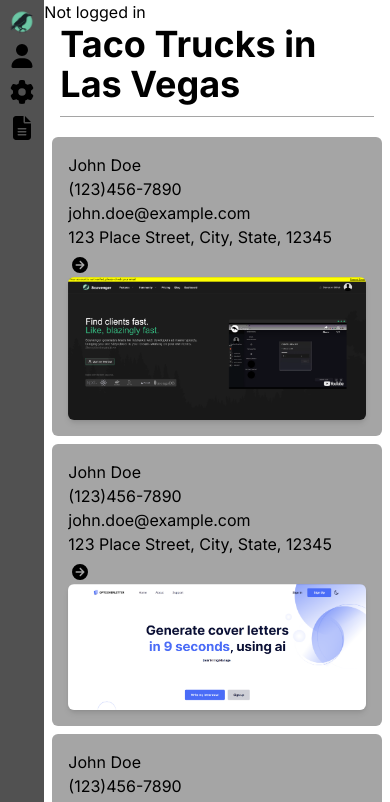
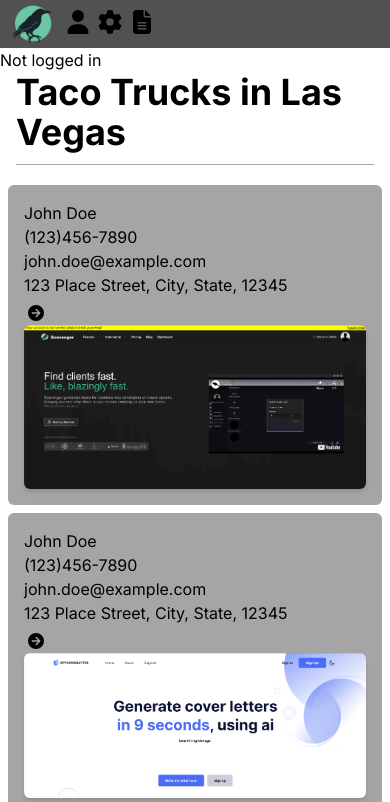
Before and after one commit to xEpiqq/scavenger-finale, a Next.js app: page /sheet/1 in a window 390 px wide. Shown: the top 802 px of the page. Built offline with nearby package versions, Linux system fonts and the light colour scheme; no server answers.

Commit message:
mobile responsivity

```diff
--- a/app/(app-pages)/components/Header/index.jsx
+++ b/app/(app-pages)/components/Header/index.jsx
@@ -13,7 +13,7 @@
   if (error) return <div>Error: {error}</div>;
   if (!user) return <div>Not logged in</div>;
   return (
-    <div className="sticky top-0 flex h-8 flex-row">
+    <div className="sticky top-0 h-8 flex-row sm:flex hidden">
       <div className="flex items-center justify-end lg:pr-0 w-full">
         <img
           src={user.photoURL}
--- a/app/(app-pages)/components/Navbar/index.jsx
+++ b/app/(app-pages)/components/Navbar/index.jsx
@@ -5,7 +5,7 @@
 
 function Navbar() {
   return (
-    <div className="flex flex-col justify-start items-center w-12 h-screen bg-gray-800 bg-gray-2 sticky gap-2 p-2 top-0">
+    <div className="flex sm:flex-col sm:w-12 sm:h-screen flex-row h-12 w-screen justify-start items-center z-50 bg-gray-800 bg-gray-2 sticky gap-2 p-2 top-0">
       <Link href="/" className="">
         <span>
           <Image src="/images/logo/crow.png" width={50} height={50} alt="Logo" />
--- a/app/(app-pages)/layout.jsx
+++ b/app/(app-pages)/layout.jsx
@@ -5,7 +5,7 @@
 
 function Layout({ children }) {
   return (
-    <div className="flex flex-row bg-white w-full h-full text-black">
+    <div className="flex sm:flex-row flex-col bg-white w-full h-full text-black">
       <Navbar />
       <section className="w-full h-full">
         <Header />
--- a/app/(app-pages)/sheet/[id]/Item.jsx
+++ b/app/(app-pages)/sheet/[id]/Item.jsx
@@ -38,7 +38,7 @@
         <img
           src={screenshot}
           alt={`Screenshot of ${name}`}
-          className="pointer-events-none absolute left-0 top-full z-10 h-20 rounded-md object-contain opacity-80 shadow-md"
+          className="pointer-events-none absolute left-0 top-full z-10 h-20 rounded-md object-contain opacity-80 shadow-md sm:block hidden"
         />
       )}
     </div>
```
